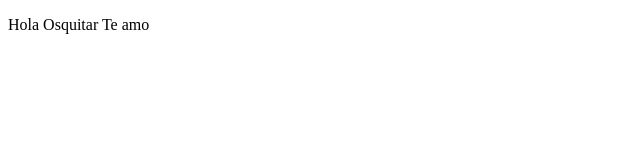
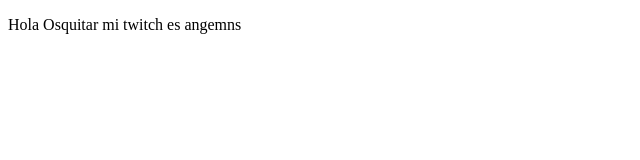
Before and after one commit to Angemns/proyectoDemoCursoPrework, a plain HTML site: page index.html in a window 1280 px wide. Shown: the whole page, without its empty margins (0-640 px from the left). Drawn offline with Linux system fonts and the light colour scheme.

Commit message:
cambios agregamos sitio de twitch

```diff
--- a/index.html
+++ b/index.html
@@ -8,7 +8,7 @@
 </head>
 <body>
     <p>
-        Hola Osquitar Te amo
+        Hola Osquitar mi twitch es angemns
     </p>
 </body>
 </html>
```
